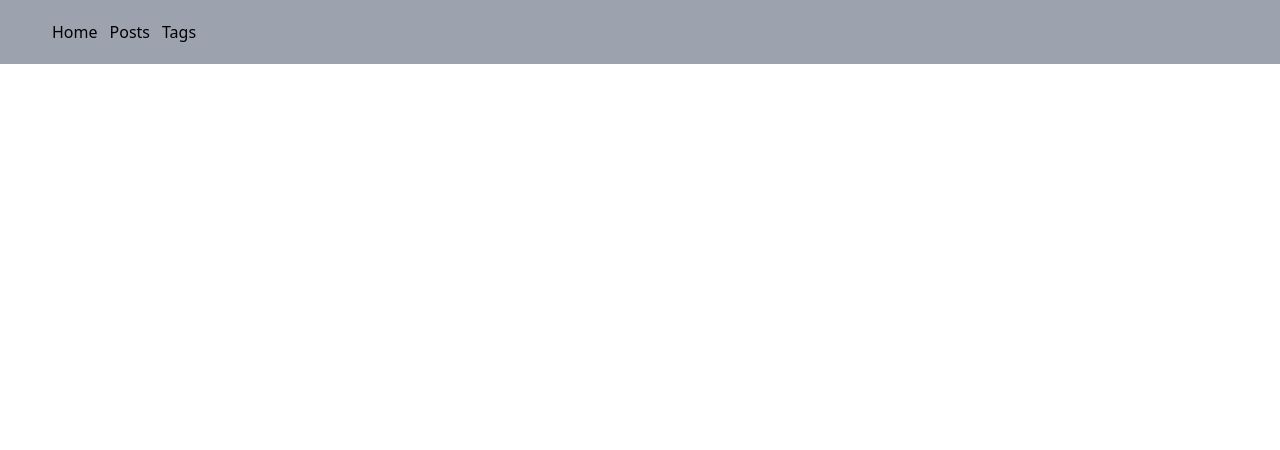
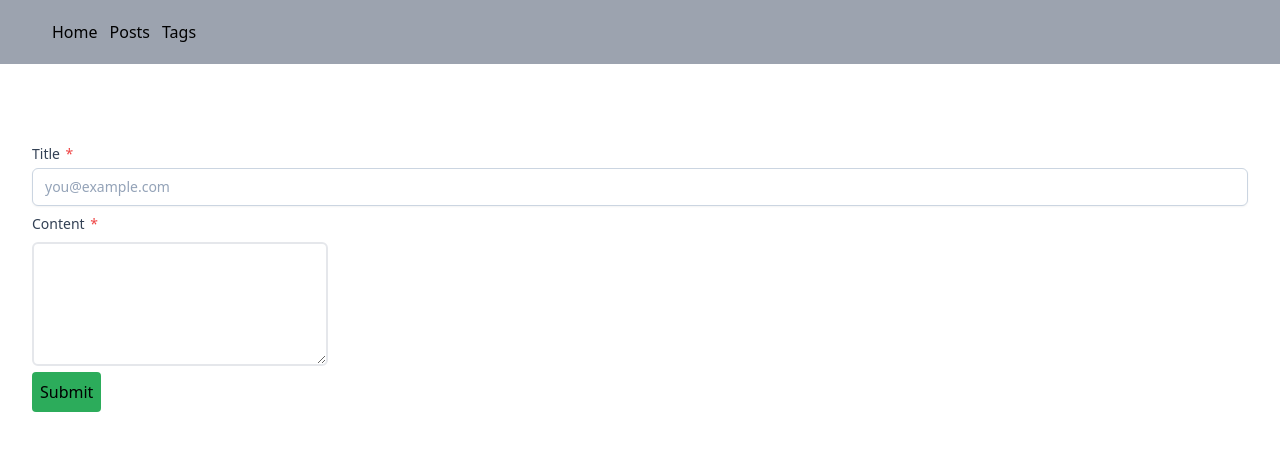
Before and after one commit to Yuwipiii/BlogRestfulAPI, a Vue app in the folder frontend/blogFrontend/: page /posts/create in a window 1280 px wide. Shown: the top 450 px of the page. Built offline with nearby package versions, Linux system fonts and the light colour scheme.

Commit message:
add route and refactor View

```diff
--- a/frontend/blogFrontend/composables/posts.js
+++ b/frontend/blogFrontend/composables/posts.js
@@ -27,7 +27,14 @@ export default function usePosts(){
         }
     }
     const updatePost = async (data)=>{
-
+        try{
+            await axios.put('admin/posts',data);
+            await router.push({name:'postsList'});
+        }catch (error){
+            if(error.response.status === 422){
+                errors.value = error.response.data.errors;
+            }
+        }
     }
 
     const getPost = async (id)=>{
@@ -42,6 +49,8 @@ export default function usePosts(){
         posts,
         getPosts,
         getPost,
-        destroyPost
+        destroyPost,
+        storePost,
+        errors
     }
 }
--- a/frontend/blogFrontend/src/views/posts/PostCreateView.vue
+++ b/frontend/blogFrontend/src/views/posts/PostCreateView.vue
@@ -1,9 +1,45 @@
 <script setup>
+import {onMounted, reactive} from "vue";
+import usePosts from "../../../composables/posts.js";
+import router from "@/router/index.js";
 
+const {storePost} = usePosts();
+const form = reactive({
+    title: "",
+    content: ""
+})
+const createPost = async (form) => {
+    console.log(form.value);
+    return await router.push({name: 'postsList'})
+}
 </script>
 
 <template>
+    <form>
+        <div>
+            <label class="block">
+  <span class="after:content-['*'] after:ml-0.5 after:text-red-500 block text-sm font-medium text-slate-700">
+    Title
+  </span>
+                <input type="text" name="title"
+                       class="mt-1 px-3 py-2 bg-white border shadow-sm border-slate-300 placeholder-slate-400 focus:outline-none focus:border-sky-500 focus:ring-sky-500 block w-full rounded-md sm:text-sm focus:ring-1"
+                       placeholder="you@example.com"/>
+            </label>
+        </div>
 
+        <div class="mt-2">
+            <label class="block">
+  <span class="after:content-['*'] after:ml-0.5 after:text-red-500 block text-sm font-medium text-slate-700">
+    Content
+  </span>
+                <textarea class="resize rounded-md border-2 mt-2" name="content" rows="5" cols="30">
+
+                </textarea>
+            </label>
+        </div>
+
+        <button class="rounded bg-green-600/90 p-2 hover:bg-green-700" @click="createPost">Submit</button>
+    </form>
 </template>
 
 <style scoped>
--- a/frontend/blogFrontend/src/views/posts/PostsListView.vue
+++ b/frontend/blogFrontend/src/views/posts/PostsListView.vue
@@ -2,24 +2,33 @@
 import usePosts from "../../../composables/posts.js";
 import {onMounted} from "vue";
 import PostCard from "@/components/PostCard.vue";
+import router from "@/router/index.js";
 
-const {posts, getPosts,destroyPost} = usePosts();
+const {posts, getPosts, destroyPost} = usePosts();
 onMounted(() => getPosts());
-const handleDelete = async (id)=>{
+const handleDelete = async (id) => {
     await destroyPost(id);
     posts.value = posts.value.filter(post => post.id !== id);
+}
+
+const createPost = async () => {
+    return await router.push({name: 'postCreate'});
 }
 </script>
 
 <template>
     <div>
         <h1 class="text-center font-bold text-2xl pb-20">Post List</h1>
-        <div class="flex flex-col gap-2 justify-items-stretch">
-                <PostCard
-                    v-for="post in posts"
-                    :key="post.id"
-                    @delete="handleDelete"
-                    class="flex-1" :post="post"></PostCard>
+        <button @click="createPost"
+                class="rounded bg-green-600/90 p-2 hover:bg-green-700">
+            Create
+        </button>
+        <div class="flex flex-col gap-2 justify-items-stretch mt-5">
+            <PostCard
+                v-for="post in posts"
+                :key="post.id"
+                @delete="handleDelete"
+                class="flex-1" :post="post"></PostCard>
         </div>
     </div>
 </template>
```
